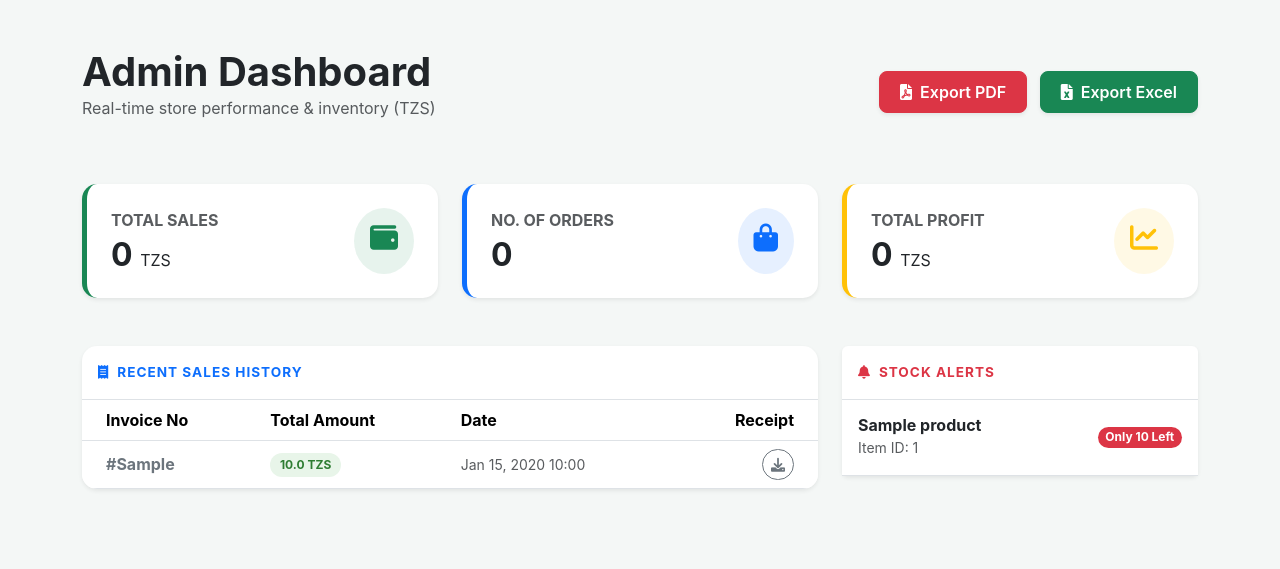
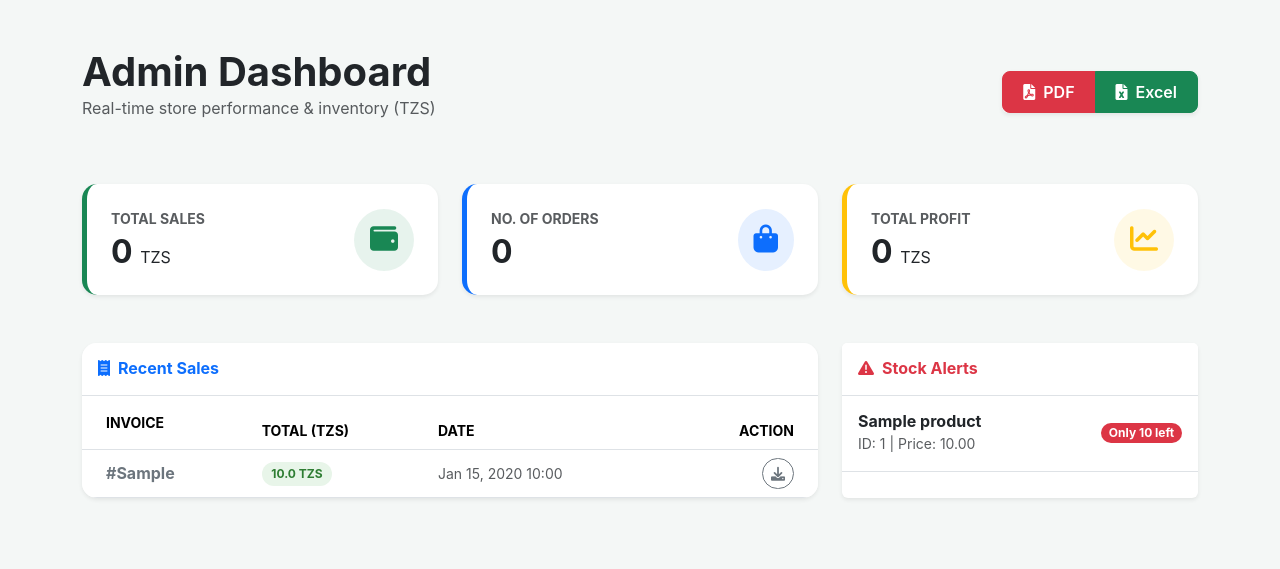
Before and after one commit to Hero-0819/pos_system, a Django app: page /dashboard/ in a window 1280 px wide. Shown: the top 569 px of the page. Run offline with Django 5.2, Linux system fonts and the light colour scheme; a user stored in the database is signed in; tables that the repository leaves empty hold one stand-in row (values such as "Sample post").

Commit message:
Enhance dashboard with humanize and formatting updates
Added humanize template tag for formatting and improved display of sales and stock information.

```diff
--- a/templates/dashboard.html
+++ b/templates/dashboard.html
@@ -1,3 +1,4 @@
+{% load humanize %}
 <!DOCTYPE html>
 <html lang="en">
 <head>
@@ -9,10 +10,6 @@
     <link rel="stylesheet" href="https://cdnjs.cloudflare.com/ajax/libs/font-awesome/6.0.0/css/all.min.css">
 
     <style>
-        :root {
-            --primary-gradient: linear-gradient(135deg, #667eea 0%, #764ba2 100%);
-            --glass-bg: rgba(255, 255, 255, 0.9);
-        }
         body {
             background-color: #f4f7f6;
             font-family: 'Inter', sans-serif;
@@ -26,13 +23,6 @@
             transform: translateY(-5px);
             box-shadow: 0 10px 20px rgba(0,0,0,0.1);
         }
-        .card-header {
-            background: transparent;
-            font-weight: 700;
-            text-transform: uppercase;
-            font-size: 0.85rem;
-            letter-spacing: 1px;
-        }
         .table-container {
             background: white;
             border-radius: 15px;
@@ -43,7 +33,6 @@
             padding: 8px 20px;
             font-weight: 600;
         }
-        /* Custom badge for TZS currency */
         .badge-tzs {
             background-color: #e8f5e9;
             color: #2e7d32;
@@ -60,12 +49,14 @@
             <p class="text-muted">Real-time store performance & inventory (TZS)</p>
         </div>
         <div class="col-md-6 text-md-end">
-            <a href="/report/pdf/" class="btn btn-danger btn-report shadow-sm me-2">
-                <i class="fas fa-file-pdf me-2"></i>Export PDF
-            </a>
-            <a href="/report/excel/" class="btn btn-success btn-report shadow-sm">
-                <i class="fas fa-file-excel me-2"></i>Export Excel
-            </a>
+            <div class="btn-group shadow-sm">
+                <a href="/report/pdf/" class="btn btn-danger btn-report">
+                    <i class="fas fa-file-pdf me-2"></i>PDF
+                </a>
+                <a href="/report/excel/" class="btn btn-success btn-report">
+                    <i class="fas fa-file-excel me-2"></i>Excel
+                </a>
+            </div>
         </div>
     </div>
 
@@ -73,10 +64,10 @@
         <div class="col-md-4">
             <div class="card stat-card shadow-sm border-start border-success border-5">
                 <div class="card-body p-4">
-                    <div class="d-flex justify-content-between">
+                    <div class="d-flex justify-content-between align-items-center">
                         <div>
-                            <p class="text-muted mb-1 fw-bold">TOTAL SALES</p>
-                            <h2 class="mb-0 fw-bold text-dark">{{ total_sales }} <small class="fs-6 fw-normal">TZS</small></h2>
+                            <p class="text-muted mb-1 fw-bold small">TOTAL SALES</p>
+                            <h2 class="mb-0 fw-bold text-dark">{{ total_sales|intcomma }} <small class="fs-6 fw-normal">TZS</small></h2>
                         </div>
                         <div class="bg-success bg-opacity-10 p-3 rounded-circle">
                             <i class="fas fa-wallet text-success fs-3"></i>
@@ -89,10 +80,10 @@
         <div class="col-md-4">
             <div class="card stat-card shadow-sm border-start border-primary border-5">
                 <div class="card-body p-4">
-                    <div class="d-flex justify-content-between">
+                    <div class="d-flex justify-content-between align-items-center">
                         <div>
-                            <p class="text-muted mb-1 fw-bold">NO. OF ORDERS</p>
-                            <h2 class="mb-0 fw-bold text-dark">{{ number_of_sales }}</h2>
+                            <p class="text-muted mb-1 fw-bold small">NO. OF ORDERS</p>
+                            <h2 class="mb-0 fw-bold text-dark">{{ number_of_sales|intcomma }}</h2>
                         </div>
                         <div class="bg-primary bg-opacity-10 p-3 rounded-circle">
                             <i class="fas fa-shopping-bag text-primary fs-3"></i>
@@ -105,10 +96,10 @@
         <div class="col-md-4">
             <div class="card stat-card shadow-sm border-start border-warning border-5">
                 <div class="card-body p-4">
-                    <div class="d-flex justify-content-between">
+                    <div class="d-flex justify-content-between align-items-center">
                         <div>
-                            <p class="text-muted mb-1 fw-bold">TOTAL PROFIT</p>
-                            <h2 class="mb-0 fw-bold text-dark">{{ profit }} <small class="fs-6 fw-normal">TZS</small></h2>
+                            <p class="text-muted mb-1 fw-bold small">TOTAL PROFIT</p>
+                            <h2 class="mb-0 fw-bold text-dark">{{ profit|intcomma }} <small class="fs-6 fw-normal">TZS</small></h2>
                         </div>
                         <div class="bg-warning bg-opacity-10 p-3 rounded-circle">
                             <i class="fas fa-chart-line text-warning fs-3"></i>
@@ -121,26 +112,26 @@
 
     <div class="row">
         <div class="col-lg-8 mb-4">
-            <div class="card border-0 shadow-sm table-container">
-                <div class="card-header border-bottom py-3 text-primary">
-                    <i class="fas fa-receipt me-2"></i>Recent Sales History
+            <div class="card border-0 shadow-sm table-container h-100">
+                <div class="card-header bg-white py-3 border-bottom">
+                    <h6 class="m-0 fw-bold text-primary"><i class="fas fa-receipt me-2"></i>Recent Sales</h6>
                 </div>
                 <div class="card-body p-0">
                     <div class="table-responsive">
                         <table class="table table-hover mb-0 align-middle">
                             <thead class="bg-light">
-                                <tr>
-                                    <th class="ps-4">Invoice No</th>
-                                    <th>Total Amount</th>
+                                <tr class="small text-muted text-uppercase">
+                                    <th class="ps-4 py-3">Invoice</th>
+                                    <th>Total (TZS)</th>
                                     <th>Date</th>
-                                    <th class="text-end pe-4">Receipt</th>
+                                    <th class="text-end pe-4">Action</th>
                                 </tr>
                             </thead>
                             <tbody>
                                 {% for s in recent_sales %}
                                 <tr>
                                     <td class="ps-4 fw-bold text-secondary">#{{ s.invoice_no }}</td>
-                                    <td><span class="badge badge-tzs rounded-pill fw-bold">{{ s.total }} TZS</span></td>
+                                    <td><span class="badge badge-tzs rounded-pill">{{ s.total|intcomma }} TZS</span></td>
                                     <td class="text-muted small">{{ s.created_at|date:"M d, Y H:i" }}</td>
                                     <td class="text-end pe-4">
                                         <a href="{% url 'download_receipt' s.id %}" class="btn btn-sm btn-outline-secondary rounded-pill">
@@ -150,7 +141,7 @@
                                 </tr>
                                 {% empty %}
                                 <tr>
-                                    <td colspan="4" class="text-center py-5 text-muted">No transactions found today</td>
+                                    <td colspan="4" class="text-center py-5 text-muted">No transactions found.</td>
                                 </tr>
                                 {% endfor %}
                             </tbody>
@@ -161,9 +152,9 @@
         </div>
 
         <div class="col-lg-4 mb-4">
-            <div class="card border-0 shadow-sm">
-                <div class="card-header border-bottom py-3 text-danger">
-                    <i class="fas fa-bell me-2"></i>Stock Alerts
+            <div class="card border-0 shadow-sm h-100">
+                <div class="card-header bg-white py-3 border-bottom">
+                    <h6 class="m-0 fw-bold text-danger"><i class="fas fa-exclamation-triangle me-2"></i>Stock Alerts</h6>
                 </div>
                 <div class="card-body p-0">
                     <div class="list-group list-group-flush">
@@ -171,14 +162,14 @@
                         <div class="list-group-item d-flex justify-content-between align-items-center py-3 border-0 border-bottom">
                             <div>
                                 <h6 class="mb-0 fw-bold">{{ p.name }}</h6>
-                                <small class="text-muted">Item ID: {{ p.id }}</small>
+                                <small class="text-muted">ID: {{ p.id }} | Price: {{ p.price|intcomma }}</small>
                             </div>
-                            <span class="badge bg-danger rounded-pill">Only {{ p.stock }} Left</span>
+                            <span class="badge bg-danger rounded-pill">Only {{ p.stock }} left</span>
                         </div>
                         {% empty %}
                         <div class="text-center py-5">
                             <i class="fas fa-check-circle text-success fs-1 mb-2"></i>
-                            <p class="text-muted mb-0">All items in stock!</p>
+                            <p class="text-muted mb-0">All items are well stocked!</p>
                         </div>
                         {% endfor %}
                     </div>
```
